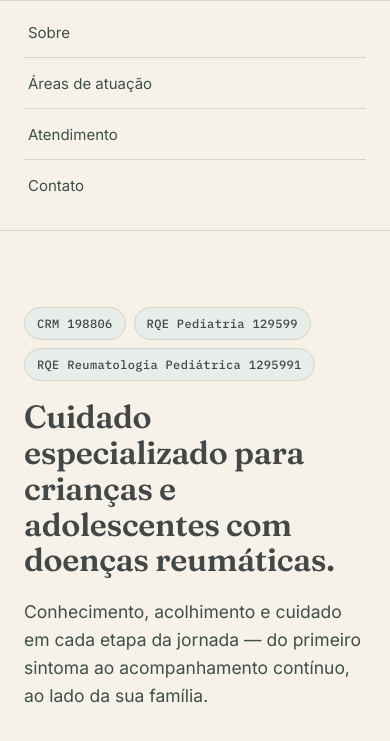
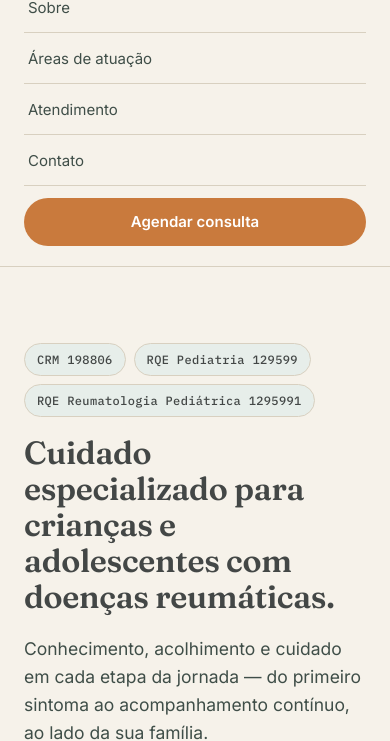
Before and after one commit to elly-rezende/beatriz-rosa-site, a website: page index.html in a window 390 px wide. Both pictures are taken after a click on the button "Abrir menu". Shown: the part 93-834 px from the top of the page. Drawn offline with Linux system fonts and the light colour scheme.

Commit message:
Ajustes de mobile: menu, fotos e cores

```diff
--- a/index.html
+++ b/index.html
@@ -94,10 +94,15 @@
   padding:12px 4px; font-size:15px; color:var(--ink-soft); text-decoration:none; border-bottom:1px solid var(--line);
 }
 .nav-mobile-panel a:last-child{ border-bottom:0; }
+.nav-mobile-cta{
+  margin-top:10px; text-align:center; background:var(--accent); color:var(--white) !important;
+  border-radius:999px; padding:12px 4px !important; font-weight:600; border-bottom:0 !important;
+}
 .nav.open .nav-mobile-panel{ display:flex; }
  @media (max-width:760px){
   .nav-links{display:none;}
   .nav-toggle{display:flex;}
+  .nav-cta{display:none;}
 }
 
   /* HERO */
@@ -309,10 +314,11 @@
       </button>
     </div>
     <div class="nav-mobile-panel" id="navMobilePanel">
-      <a href="#sobre">Sobre</a>
-      <a href="#areas">Áreas de atuação</a>
-      <a href="#atendimento">Atendimento</a>
-      <a href="#contato">Contato</a>
+  <a href="#sobre">Sobre</a>
+  <a href="#areas">Áreas de atuação</a>
+  <a href="#atendimento">Atendimento</a>
+  <a href="#contato">Contato</a>
+  <a href="#agendamento" class="nav-mobile-cta">Agendar consulta</a>
     </div>
 </header>
 <script>
```
